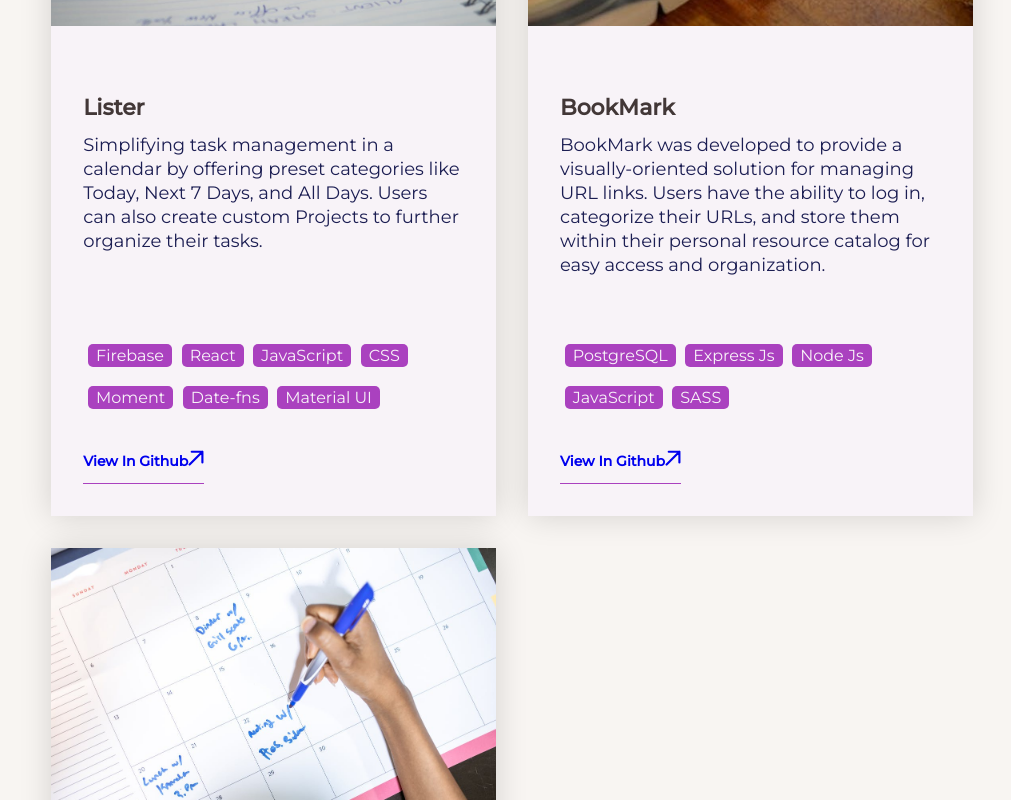
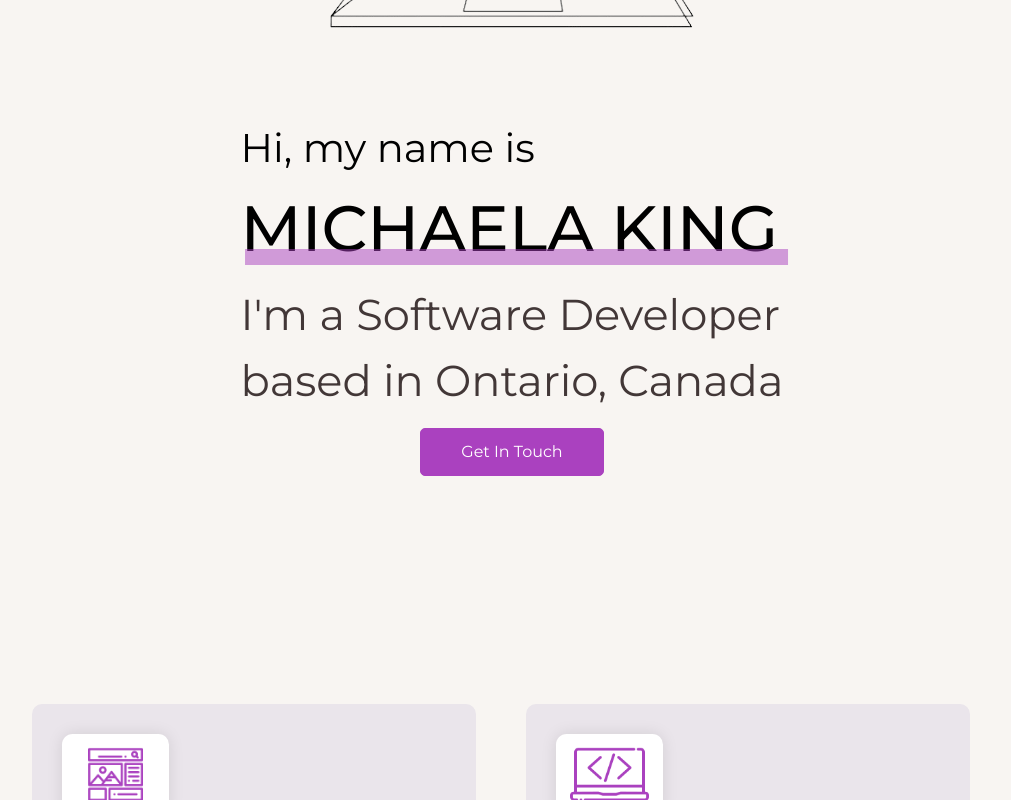
Before and after one commit to Michaela-K/mk_react_portfolio, a React (Create React App) app: page / in a window 1280 px wide. Shown: the part 440-1240 px from the top of the page, without its empty margins (128-1139 px from the left). Built offline with nearby package versions, Linux system fonts and the light colour scheme.

Commit message:
nav work in progress

```diff
--- a/src/components/Home Page/index.jsx
+++ b/src/components/Home Page/index.jsx
@@ -9,9 +9,9 @@ import About from '../About'
 function Home() {
   return (
     <div id="Home">
-      {/* <Hero/> */}
+      <Hero/>
       {/* <About/> */}
-      {/* <Skills/> */}
+      <Skills/>
       <MyPortfolio/>
       <Contact/>
       <Footer/>
```
